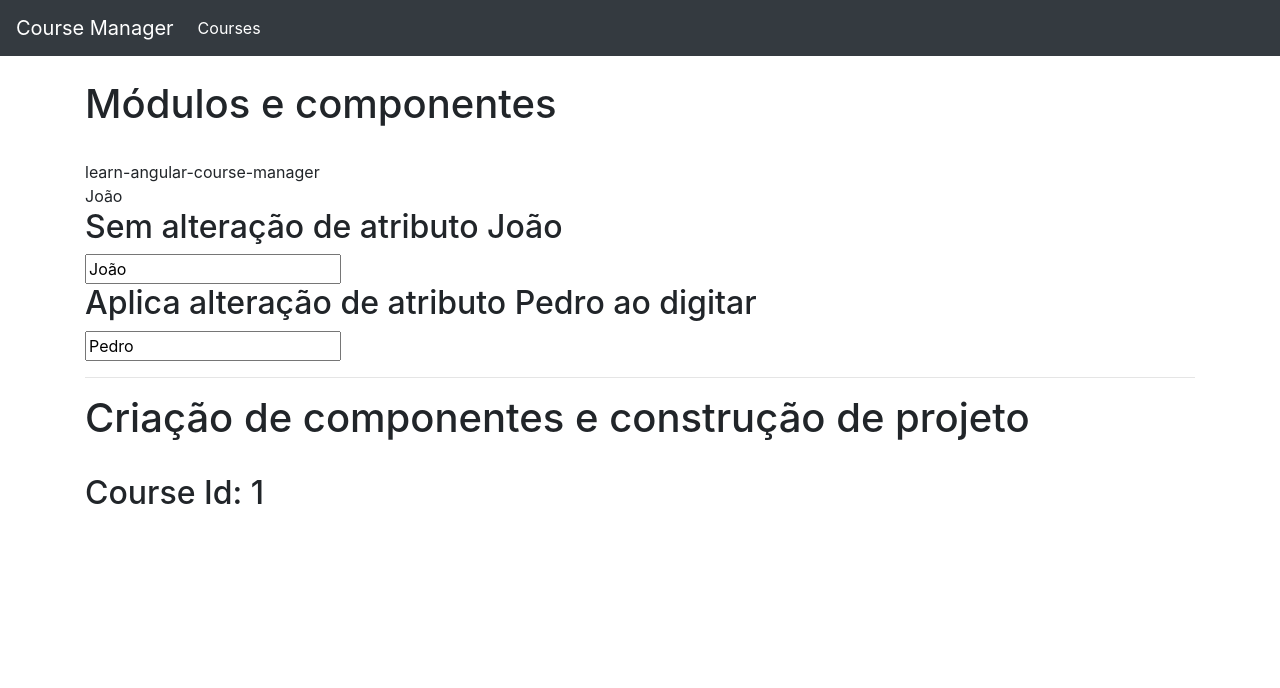
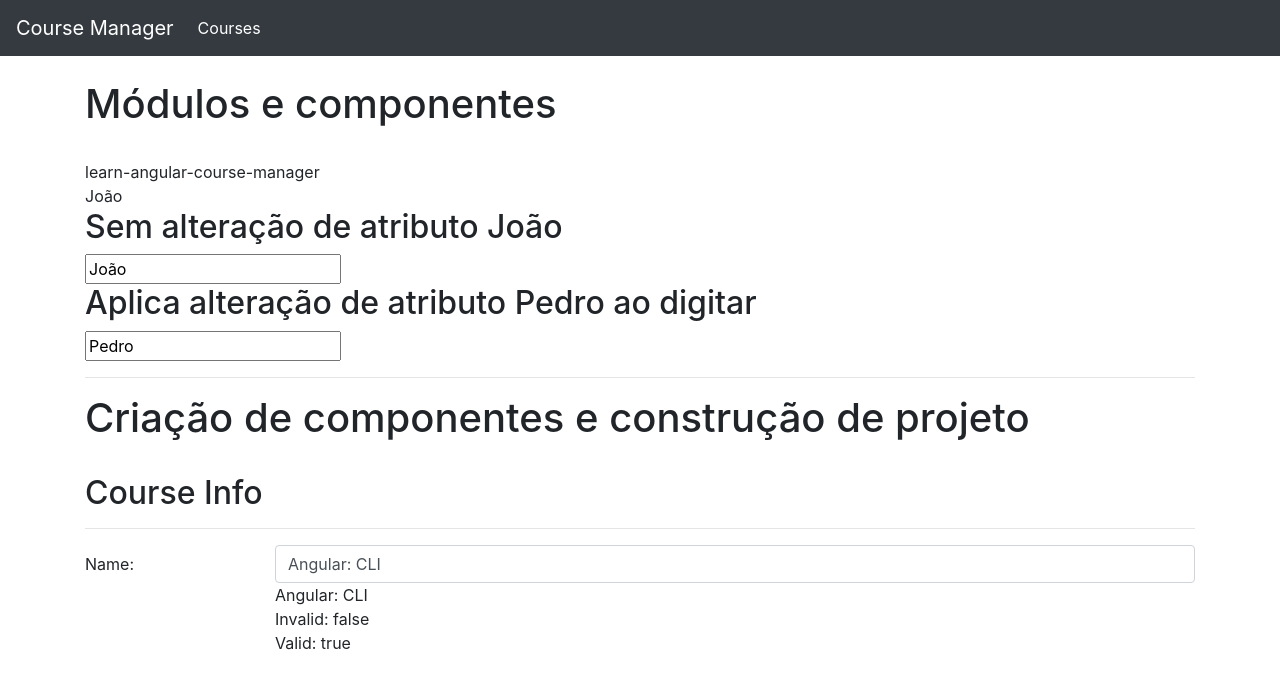
Before and after one commit to hshima/learn-angular-course-manager, an Angular app: page /courses/info/1 in a window 1280 px wide. Shown: the top 688 px of the page. Built offline with nearby package versions, Linux system fonts and the light colour scheme.

Commit message:
adding angular form sprites

```diff
--- a/src/app/courses/course-info.component.html
+++ b/src/app/courses/course-info.component.html
@@ -1 +1,13 @@
-<h2>Course Id: {{courseId}}</h2>
+<h2>Course Info</h2>
+<hr />
+<form #courseForm="ngForm">
+    <div class="form-group row">
+        <label class="col-sm-2 col-form-label">Name:</label>
+        <div class="col-sm-10">
+            <input [(ngModel)]="course.name" required name="name" #courseName="ngModel" [ngClass]="{'is-invalid': courseName.invalid}" class="form-control">
+            {{courseName.value}}<br />
+            Invalid: {{courseName.invalid}} <br />
+            Valid: {{courseName.valid}}
+        </div>
+    </div>
+</form>
--- a/src/app/courses/course-info.component.ts
+++ b/src/app/courses/course-info.component.ts
@@ -1,22 +1,27 @@
 import { Component, OnInit } from '@angular/core';
 import { ActivatedRoute } from '@angular/router';
+import { Course } from './course';
+import { CourseService } from './course.service';
 
 @Component({
     templateUrl: './course-info.component.html'
 })
 export class CourseInfoComponent implements OnInit {
 
-    courseId: number;
+    course: Course;
 
-    constructor(private activeRoute: ActivatedRoute) { }
+    constructor(
+        private activeRoute: ActivatedRoute,
+        private courseService: CourseService) { }
 
     ngOnInit(): void {
-        this.courseId = + //converts a string to number
-        this.activeRoute // From the actual route,
-        .snapshot // take a snapshot from the object
-        .paramMap // from the object, take parameters
-        .get('id') // which matches the id
-
+        this.course = this.courseService.retrieveById(
+            + //converts a string to number
+            this.activeRoute // From the actual route,
+                .snapshot // take a snapshot from the object
+                .paramMap // from the object, take parameters
+                .get('id') // which matches the id
+        )
     }
 
 }
--- a/src/app/courses/course.service.ts
+++ b/src/app/courses/course.service.ts
@@ -10,6 +10,11 @@
 
     retrieveAll(): Course[] {
         return COURSES;
+    }
+
+    retrieveById(id: number): Course {
+        return COURSES.find((courseIterator: Course) =>
+            courseIterator.id === id);
     }
 }
 
```
